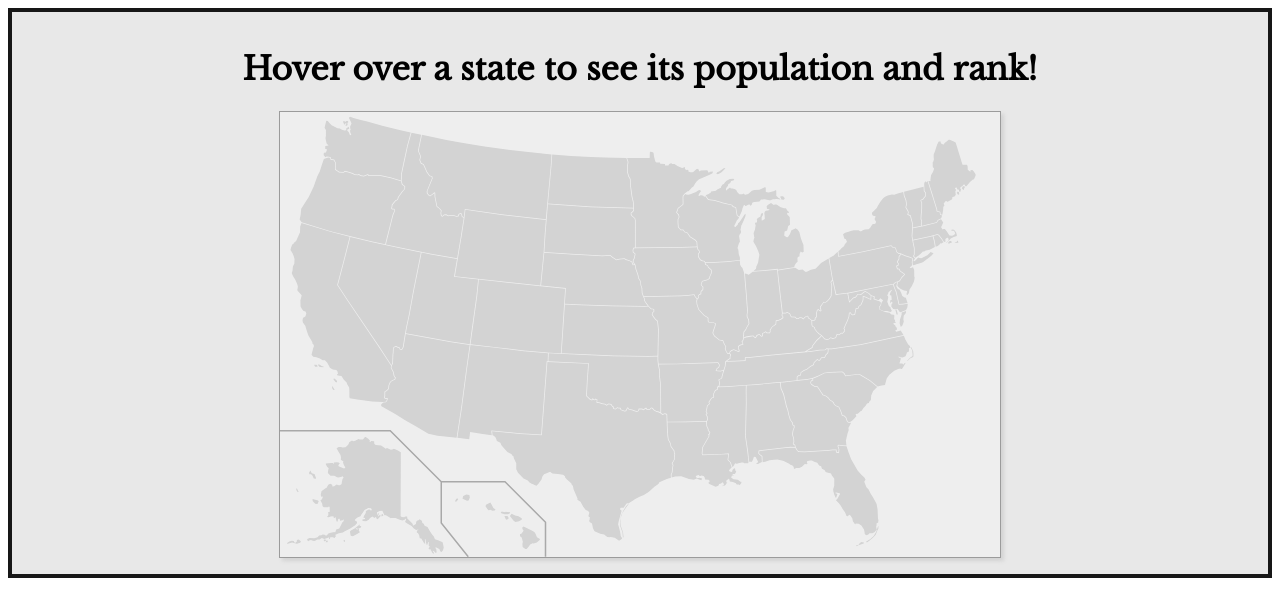
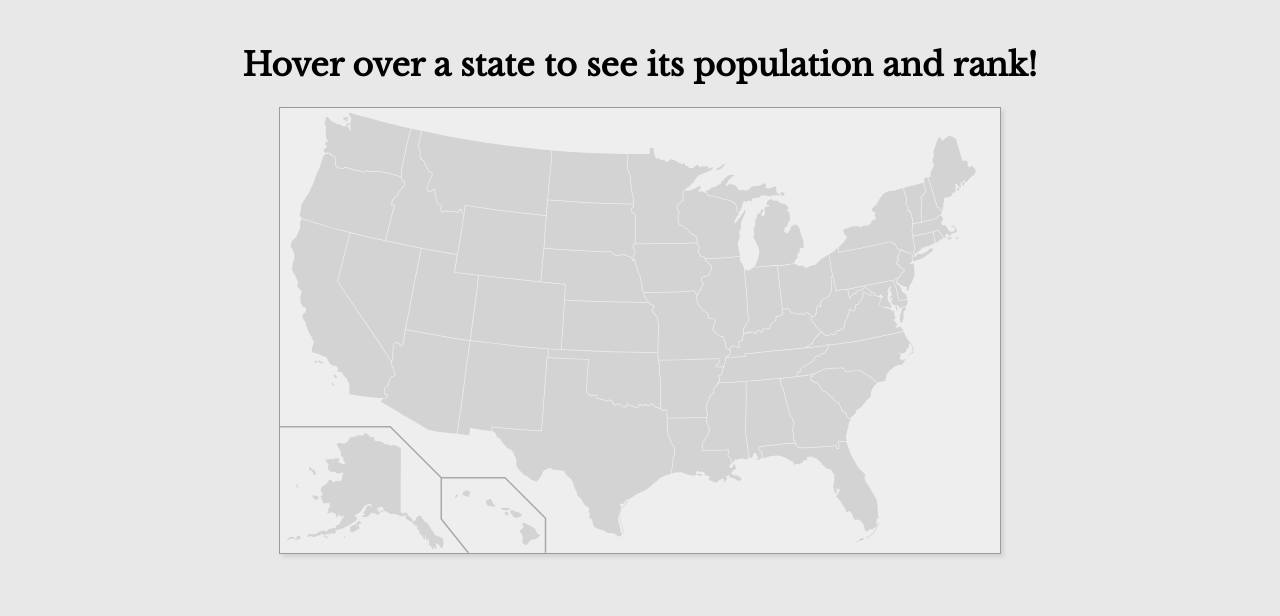
Before and after one commit to superbuggy/state-populations-visualized, a website: page public/index.html in a window 1280 px wide. Drawn offline with nearby package versions, Linux system fonts and the light colour scheme; files that its build step writes are made by us from their sources; no server answers; files whose address does not match are found by name.

Commit message:
Reorder rules

```diff
--- a/public/style.css
+++ b/public/style.css
@@ -1,8 +1,18 @@
 @import url('https://fonts.googleapis.com/css?family=Libre+Baskerville');
 
 body {
+  background: rgb(232, 232, 232);
   text-align: center;
   font-family: 'Libre Baskerville', Georgia, 'Times New Roman', Times, serif;
+}
+
+svg {
+  background: rgb(238, 238, 238);
+  border: 1px solid rgb(155, 155, 155);
+  box-shadow: .25em .25em 5px rgb(211, 211, 211);
+  display: block;
+  margin: auto;
+  zoom: .75;
 }
 
 g path:hover {
@@ -13,16 +23,5 @@ g path:hover {
 }
 
 .container {
-  border: 4px solid rgb(23, 23, 23);
   padding: 1em;
-  background: rgb(232, 232, 232);
 }
-
-svg {
-  background: rgb(238, 238, 238);
-  border: 1px solid rgb(155, 155, 155);
-  box-shadow: .25em .25em 5px rgb(211, 211, 211);
-  display: block;
-  margin: auto;
-  zoom: .75;
-}
```
